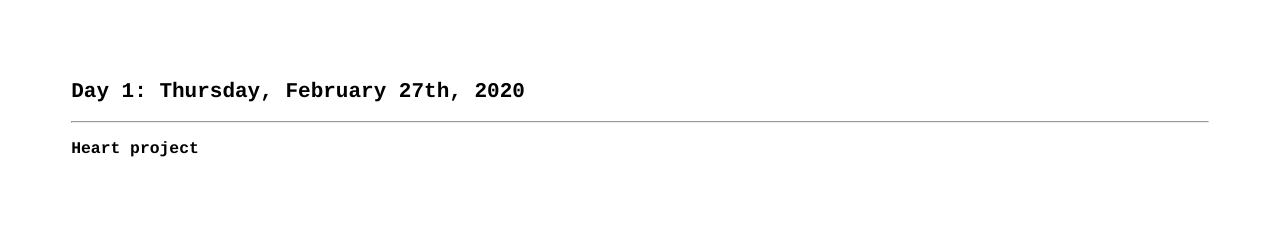
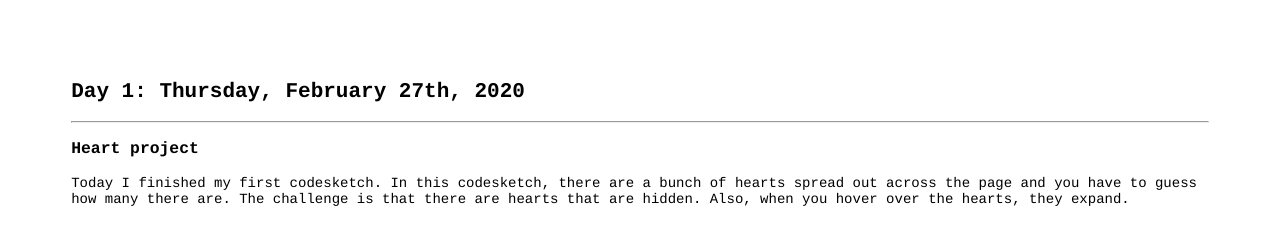
Before and after one commit to c23ed/c23ed.github.io, a plain HTML site: page journal.html in a window 1280 px wide. Shown: the part 81-326 px from the top of the page. Drawn offline with Linux system fonts and the light colour scheme; a web font is replaced by a local one.

Commit message:
website update

```diff
--- a/journal.html
+++ b/journal.html
@@ -18,7 +18,7 @@
         <h2>Day 1: Thursday, February 27th, 2020</h2>
         <hr>
         <h3>Heart project</h3>
-        <p></p>
+        <p>Today I finished my first codesketch. In this codesketch, there are a bunch of hearts spread out across the page and you have to guess how many there are. The challenge is that there are hearts that are hidden. Also, when you hover over the hearts, they expand.</p>
     </section>
 </body>
 
```
